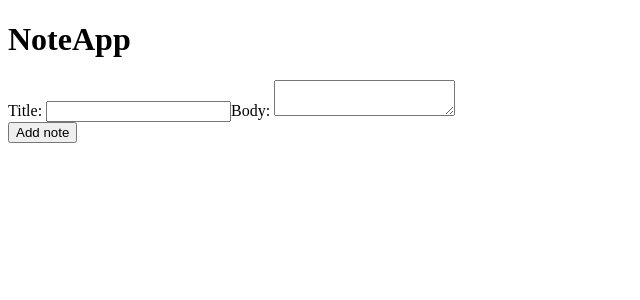
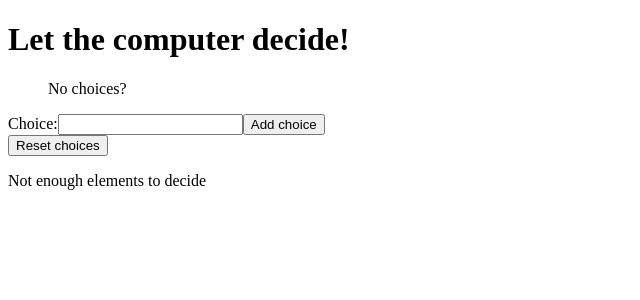
Before and after one commit to ash15khng/react-l1-app, a React (Create React App) app: page / in a window 1280 px wide. Shown: the top 300 px of the page, without its empty margins (0-640 px from the left). Built offline with nearby package versions, Linux system fonts and the light colour scheme.

Commit message:
Added and made Decider.js

```diff
--- /dev/null
+++ b/src/Decider.js
@@ -0,0 +1,49 @@
+import React, {useState} from "react";
+
+const Decider = () => {
+  let [choice, setChoice] = useState("");
+  let [list, setList] = useState([]);
+  let [decision, setDecision] = useState("");
+  function addChoice(e) {
+    e.preventDefault();
+    setList([...list, choice]);
+    setChoice("");
+  }
+  function inputChange(e) {
+    setChoice(e.target.value);
+  }
+  function reset() {
+    setList([]);
+    setDecision("");
+  }
+  function decide() {
+    let item = list[Math.floor(Math.random() * list.length)];
+    setDecision(`The computer has chosen ${item}.`);
+  }
+  return (
+    <div>
+      <h1>Let the computer decide!</h1>
+      <ul>
+        {
+          (list.length !== 0) ? (list.map((elem, index) => {
+            return (<div key={index}>
+              <li>{elem}</li>
+            </div>)
+          })) : <p>No choices?</p>
+        }
+      </ul>
+      <form onSubmit={addChoice}>
+        <label>Choice:</label>
+        <input type="text" value={choice} onChange={inputChange}></input>
+        <button>Add choice</button>
+      </form>
+      <button onClick={reset}>Reset choices</button>
+      <div>
+        {(list.length > 1) ? <button onClick={decide}>Decide!</button> : <p>Not enough elements to decide</p>}
+      </div>
+      <p>{decision}</p>
+    </div>
+  );
+}
+
+export default Decider;
--- a/src/index.js
+++ b/src/index.js
@@ -3,7 +3,8 @@ import ReactDOM from 'react-dom';
 import Person from "./Person";
 // import Counter from "./Counter";
 // import Calculator from "./Calculator";
-import NoteApp from "./NoteApp";
+// import NoteApp from "./NoteApp";
+import Decider from "./Decider";
 
 const root = document.getElementById("root");
 
@@ -48,4 +49,4 @@ const App = () => {
 }
 
 
-ReactDOM.render(<NoteApp />, root);
+ReactDOM.render(<Decider />, root);
```
